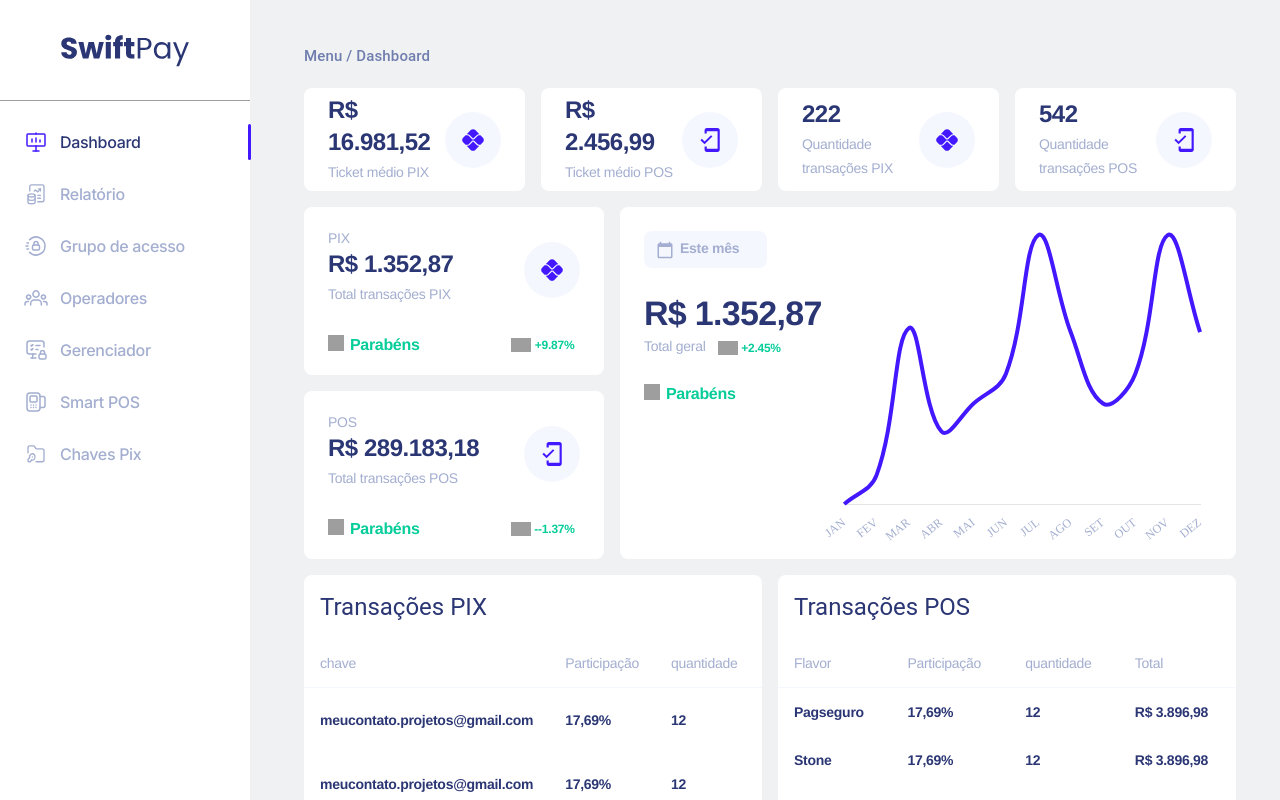
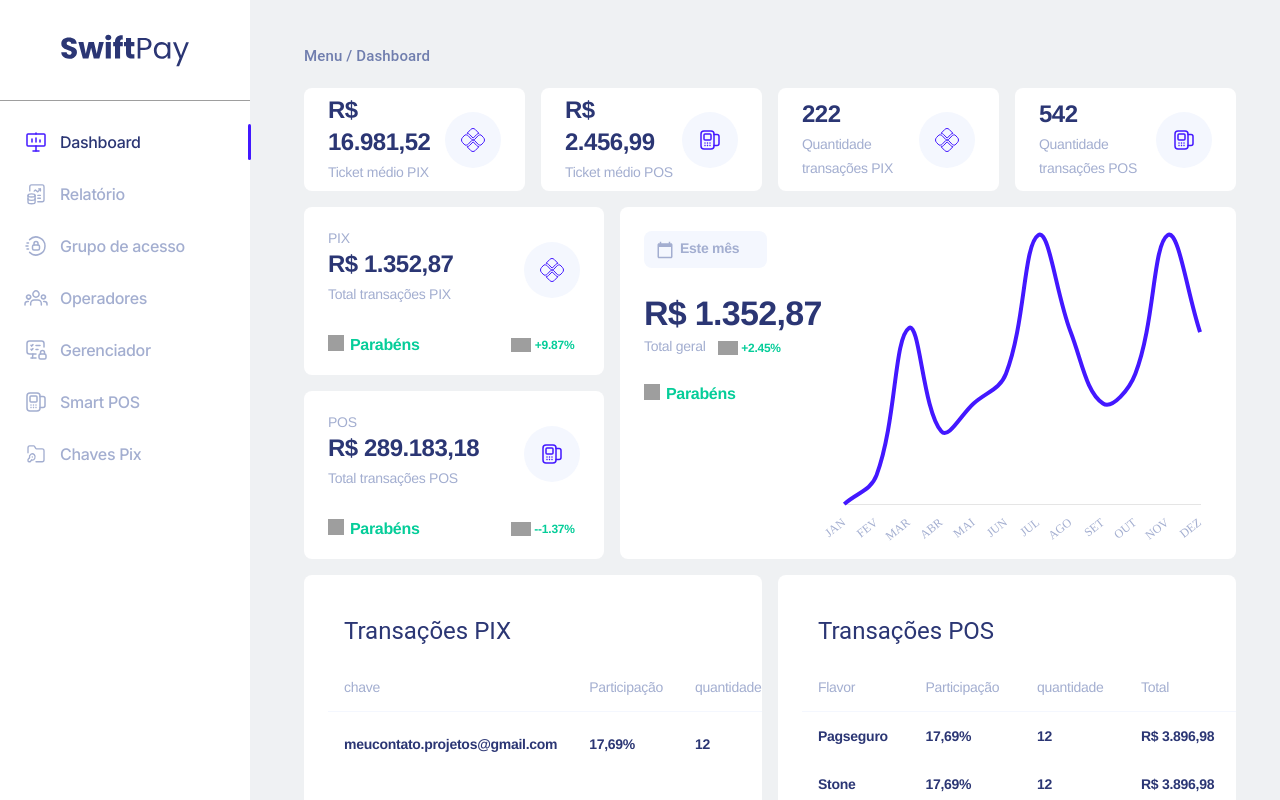
Before and after one commit to isaelsilva1039/raaca-front, a Next.js app: page /dashboard in a window 1280 px wide. Shown: the top 800 px of the page. Built offline with nearby package versions, Linux system fonts and the light colour scheme; grey boxes are pictures that could not be loaded.

Commit message:
usa icone do figma e melhora layout tabela

```diff
--- a/src/core/infra/ports/react/componentes/card-label-titulo-descricao-icone-indicador/CardLabelTituloDescricaoIconeIndicador.tsx
+++ b/src/core/infra/ports/react/componentes/card-label-titulo-descricao-icone-indicador/CardLabelTituloDescricaoIconeIndicador.tsx
@@ -1,7 +1,6 @@
 import React from "react"
 import "./style.css"
 import CardLabelTituloDescricaoIconeIndicadorDTO from "../../dto/CardLabelTituloDescricaoIconeIndicadorDTO"
-import { Pix } from "@mui/icons-material"
 import MobileFriendlyIcon from '@mui/icons-material/MobileFriendly'
 import { styleIcon } from "./style"
 
@@ -33,7 +32,7 @@ export const CardLabelTituloDescricaoIconeIndicador = (props: { dto: CardLabelTi
             <div className="div-3">
                 <div className="root-icone">
                     <div className="icone">
-                        {props.dto.icone === "Pix" ? (<Pix sx={styleIcon} />) : (<MobileFriendlyIcon sx={styleIcon} />)}
+                        {props.dto.icone === "Pix" ? <img src="./assets/pix.svg" alt="SwiftPay" /> : <img src="./assets/pos.svg" alt="SwiftPay" />}
                     </div>
                 </div>
                 <div className="precentage">
--- a/src/core/infra/ports/react/componentes/card-titulo-descricao-icone/CardTituloDescricaoIcone.tsx
+++ b/src/core/infra/ports/react/componentes/card-titulo-descricao-icone/CardTituloDescricaoIcone.tsx
@@ -1,9 +1,6 @@
 import React from "react"
 import "./style.css"
 import { CardTituloDescricaoIconeDTO } from "../../dto/CardTituloDescricaoIconeDTO"
-import { Pix } from "@mui/icons-material"
-import MobileFriendlyIcon from '@mui/icons-material/MobileFriendly'
-import { styleIcon } from "./style"
 
 export const CardTituloDescricaoIcone = (props: { dto: CardTituloDescricaoIconeDTO }): JSX.Element => {
   return (
@@ -17,9 +14,9 @@ export const CardTituloDescricaoIcone = (props: { dto: CardTituloDescricaoIconeD
       <div className="root-icone">
         <div className="icone">
           {props.dto.icone === "PIX" ? (
-            <Pix sx={styleIcon} />
+             <img src="./assets/pix.svg" alt="SwiftPay" />
           ) : (
-            <MobileFriendlyIcon sx={styleIcon} />
+            <img src="./assets/pos.svg" alt="SwiftPay" />
           )}
         </div>
       </div>
--- a/src/core/infra/ports/react/componentes/tabela/style.tsx
+++ b/src/core/infra/ports/react/componentes/tabela/style.tsx
@@ -5,9 +5,12 @@ export const styleCard = {
 }
 
 export const styleCardHeader = {
-    color: "#2B3674"
+    color: "#2B3674",
+    marginLeft: "24px",
+    marginTop: "24px",
 }
 
 export const styleScrollbar = {
-    flexGrow: 1
+    flexGrow: 1,
+    paddingLeft: "24px",
 }
```
Also changed, not shown: public/assets/pix.svg (added), public/assets/pos.svg (added).
